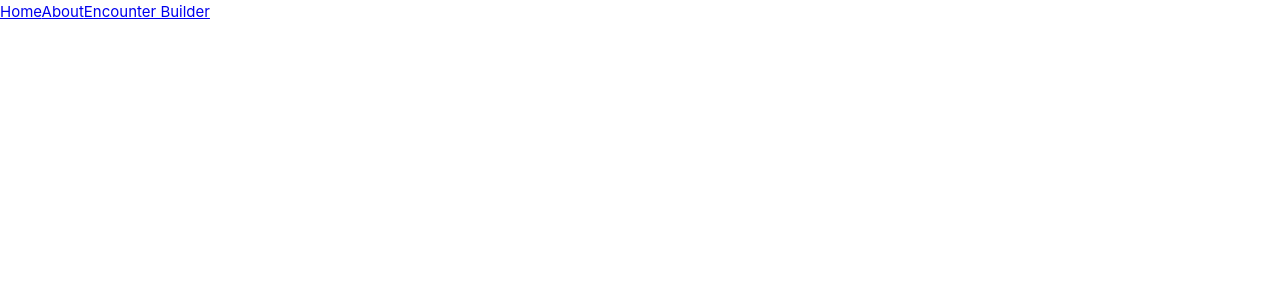
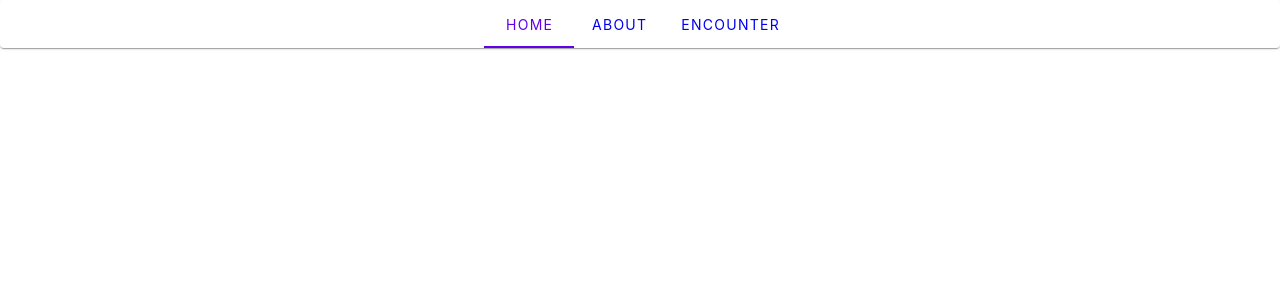
Before and after one commit to PoundKake/pf2e-encounter-builder, a Vue app in the folder pf2e-encounter-builder/: page / in a window 1280 px wide. Shown: the top 300 px of the page. Built offline with nearby package versions, Linux system fonts and the light colour scheme.

Commit message:
Fixed the broken tab issue. Now routes work with vuetify tabs.

```diff
--- a/pf2e-encounter-builder/src/App.vue
+++ b/pf2e-encounter-builder/src/App.vue
@@ -1,17 +1,17 @@
 <script setup>
 import { RouterLink, RouterView } from 'vue-router'
+import { ref } from 'vue'
+
+const tab = ref(null)
 </script>
 
 <template>
-  <header>
-    <div class="wrapper">
-      <nav>
-        <RouterLink to="/">Home</RouterLink>
-        <RouterLink to="/about">About</RouterLink>
-        <RouterLink to="/encounter">Encounter Builder</RouterLink>
-      </nav>
-    </div>
-  </header>
-
+  <v-card>
+    <v-tabs v-model="tab" color="deep-purple-accent-4" align-tabs="center">
+      <RouterLink to="/"><v-tab :value="1">Home</v-tab></RouterLink>
+      <RouterLink to="/about"><v-tab :value="2">About</v-tab></RouterLink>
+      <RouterLink to="/encounter"><v-tab :value="3">Encounter</v-tab></RouterLink>
+    </v-tabs>
+  </v-card>
   <RouterView />
 </template>
```
